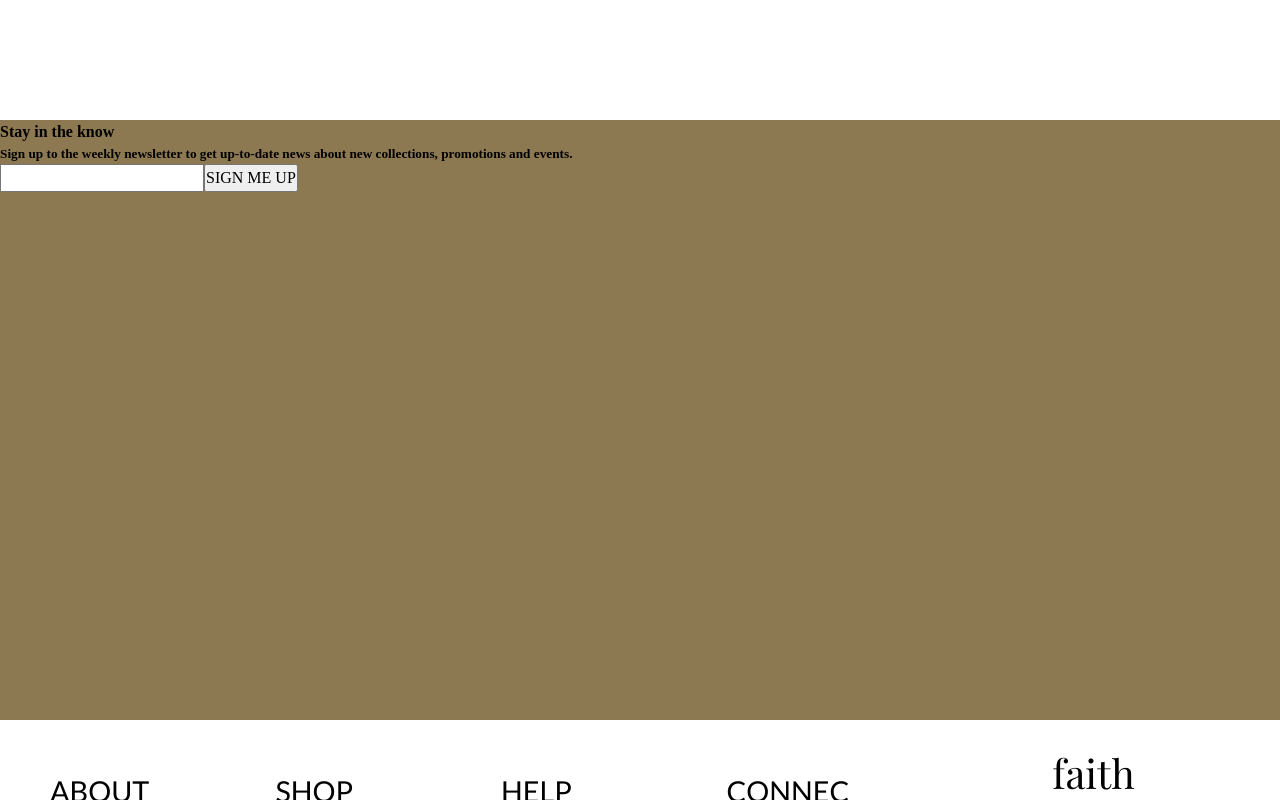
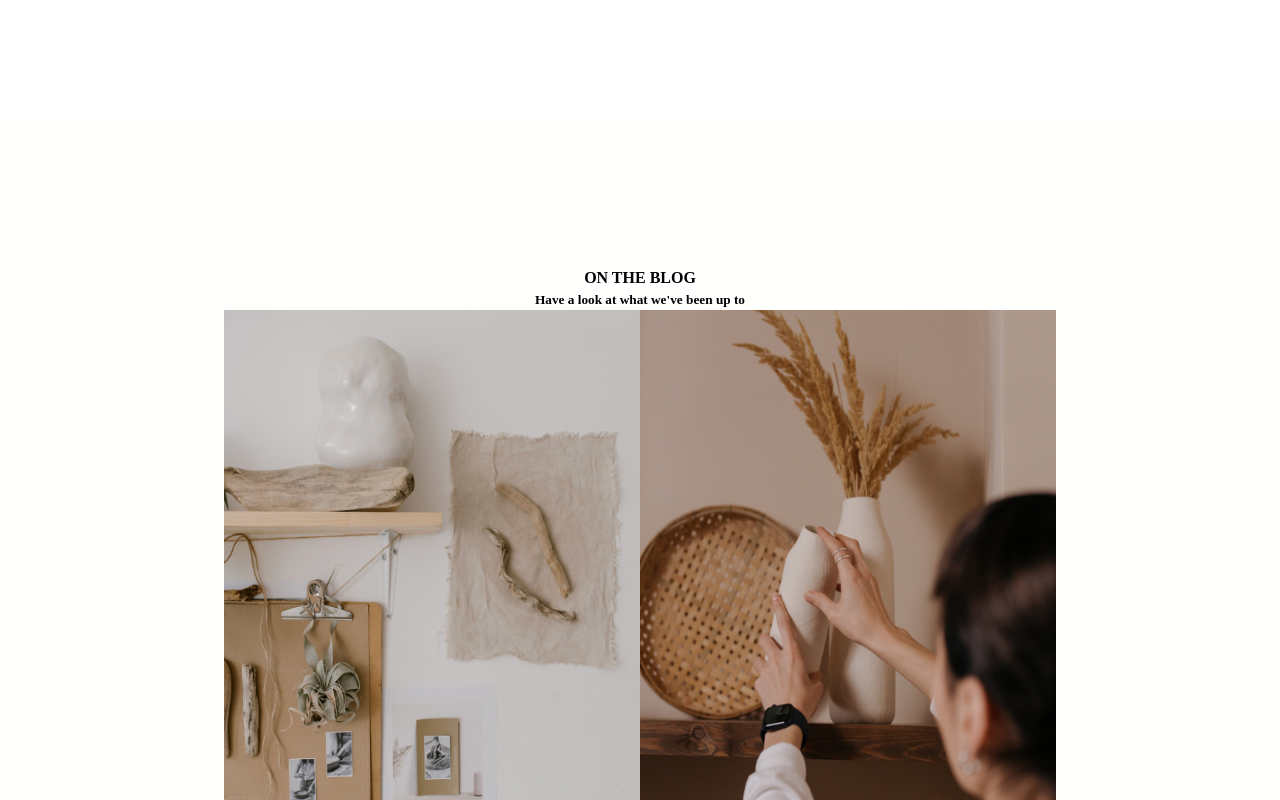
Before and after one commit to edmundsamina/faith-pottery-website, a React (Vite) app in the folder vite-project/: page / in a window 1280 px wide. Shown: the part 1880-2680 px from the top of the page. Built offline with nearby package versions, Linux system fonts and the light colour scheme.

Commit message:
footer scaffolded

```diff
--- a/vite-project/src/assets/components/header-footer/Footer.jsx
+++ b/vite-project/src/assets/components/header-footer/Footer.jsx
@@ -6,6 +6,7 @@ import img5 from "../../images/landing/footer-banner05.png";
 import footerImg from '../../images/landing/how-image-grid06.png'
 import { footerNavLinks } from "../../Data/nav-data";
 import { FooterNav } from "./FooterNav";
+import { Button } from "../buttons/Button";
 
 const instaImages = [img1, img2, img3, img4, img5];
 
@@ -16,8 +17,9 @@ export function Footer() {
     <h4>Stay in the know</h4>
     <h5>Sign up to the weekly newsletter to get up-to-date news about new collections, promotions and events.</h5>
     <div className="signup-container">
-    <input/>
-    <button>SIGN ME UP</button>
+    <input placeholder="Email Address" className="sign-up-input"/>
+    <Button text="SIGN ME UP" onClick={()=>{}} className="sign-up-button"/>
+
 
     </div>
 
--- a/vite-project/src/assets/components/header-footer/headerFooter.css
+++ b/vite-project/src/assets/components/header-footer/headerFooter.css
@@ -72,9 +72,50 @@ input.nosubmit {
 
 .newsletter-container {
   height: 75vh;
+  font-family: var(--textFont);
+
+  color: var(--buttonText);
+  display: flex;
+  flex-direction: column;
+  align-items: center;
+  justify-content:space-around;
+  padding: 60px;
   background-color: var(--button);
 }
 
+.newsletter-container > h4 {
+  font-size: 3.5rem;
+  font-family: var(--titleFont);
+  font-weight: 100;
+}
+
+.newsletter-container > h5{
+  padding-bottom: 50px;
+  font-size: 1.5rem;
+  font-weight: 100;
+  width: 48%;
+  text-align: center;
+}
+
+.signup-container{
+  width: 60%;
+  height: 15%;
+}
+
+.sign-up-input{
+  width: 70%;
+  padding: 10px;
+  background-color: var(--lightBackground);
+  border:none;
+  height: 100%;
+}
+
+.sign-up-button{
+background-color: var(--paragraph);
+height: 100%;
+width: 30%;
+
+}
 .footer-nav {
   display: flex;
   height: 65vh;
--- /dev/null
+++ b/vite-project/src/assets/components/landing/blog/LandingBlog.jsx
@@ -0,0 +1,25 @@
+import "./blog.css";
+import blog1 from '../../../images/landing/blog1.png';
+import blog2 from '../../../images/landing/blog2.png'
+
+
+export function LandingBlog() {
+  return (
+    <div className="landing-blog-container">
+      <h4>ON THE BLOG</h4>
+      <h5>Have a look at what we've been up to</h5>
+      <div className="blog-nav-container">
+        <div className="blog-nav">
+            <img className="blog-nav-img" src={blog1}/>
+            <h6>The inspiration behind our latest collection </h6>
+            <span>READ MORE</span>
+        </div>
+        <div className="blog-nav">
+        <img className="blog-nav-img" src={blog2}/>
+            <h6>Gift guide: Ideas for the perfect house warming gift</h6>
+            <span>READ MORE</span>
+        </div>
+      </div>
+    </div>
+  );
+}
--- /dev/null
+++ b/vite-project/src/assets/components/landing/blog/blog.css
@@ -0,0 +1,23 @@
+.landing-blog-container{
+    display: flex;
+    flex-direction: column;
+    justify-content: center;
+    align-items: center;
+    height: 140vh;
+    background-color: var(--buttonText);
+}
+
+.blog-nav-container{
+    display: flex;
+    justify-content: space-between;
+    height: 70%;
+    width: 65%;
+}
+
+.blog-nav{
+
+}
+
+.blog-nav-img{
+    height: 75%;
+}
--- a/vite-project/src/assets/pages/Home.jsx
+++ b/vite-project/src/assets/pages/Home.jsx
@@ -1,11 +1,13 @@
 import { Landing } from '../components/landing/Landing';
-import { NewCarousel } from '../components/new-carousel/NewCarousel';
+import { NewCarousel } from '../components/landing/new-carousel/NewCarousel';
+import { LandingBlog } from '../components/landing/blog/LandingBlog';
 
 export function Home(){
     return (
         <div className="home-container">
         <Landing/>
         <NewCarousel/>
+        <LandingBlog/>
         </div>
     )
 }
--- a/vite-project/src/index.css
+++ b/vite-project/src/index.css
@@ -67,10 +67,11 @@ p, h1, h2, h3, h4, h5, h6 {
 
 :root{
   --background: #F9F4EF;
-  --buttonText: #FFFFFF;
+  --buttonText: #FFFFFE;
   --headLine: #020826;
   --paragraph: #716040;
   --button: #8C7851;
+  --lightBackground: #EADDCF;
   --titleFont: 'Playfair';
   --textFont: 'Lato'
 
```
Also changed, not shown: vite-project/src/assets/components/landing/new-carousel/NewCarousel.jsx (renamed from vite-project/src/assets/components/new-carousel/NewCarousel.jsx), vite-project/src/assets/components/landing/new-carousel/new-carousel.css (renamed from vite-project/src/assets/components/new-carousel/new-carousel.css).
